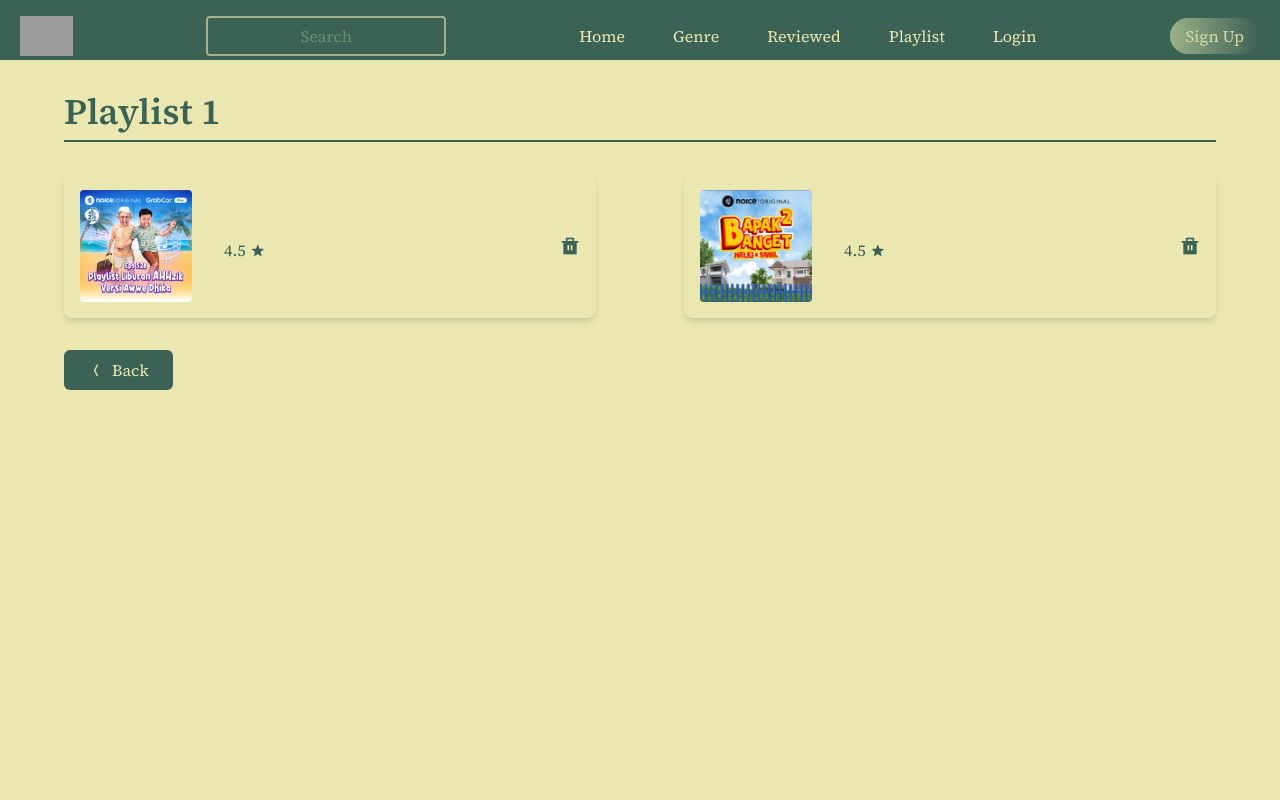
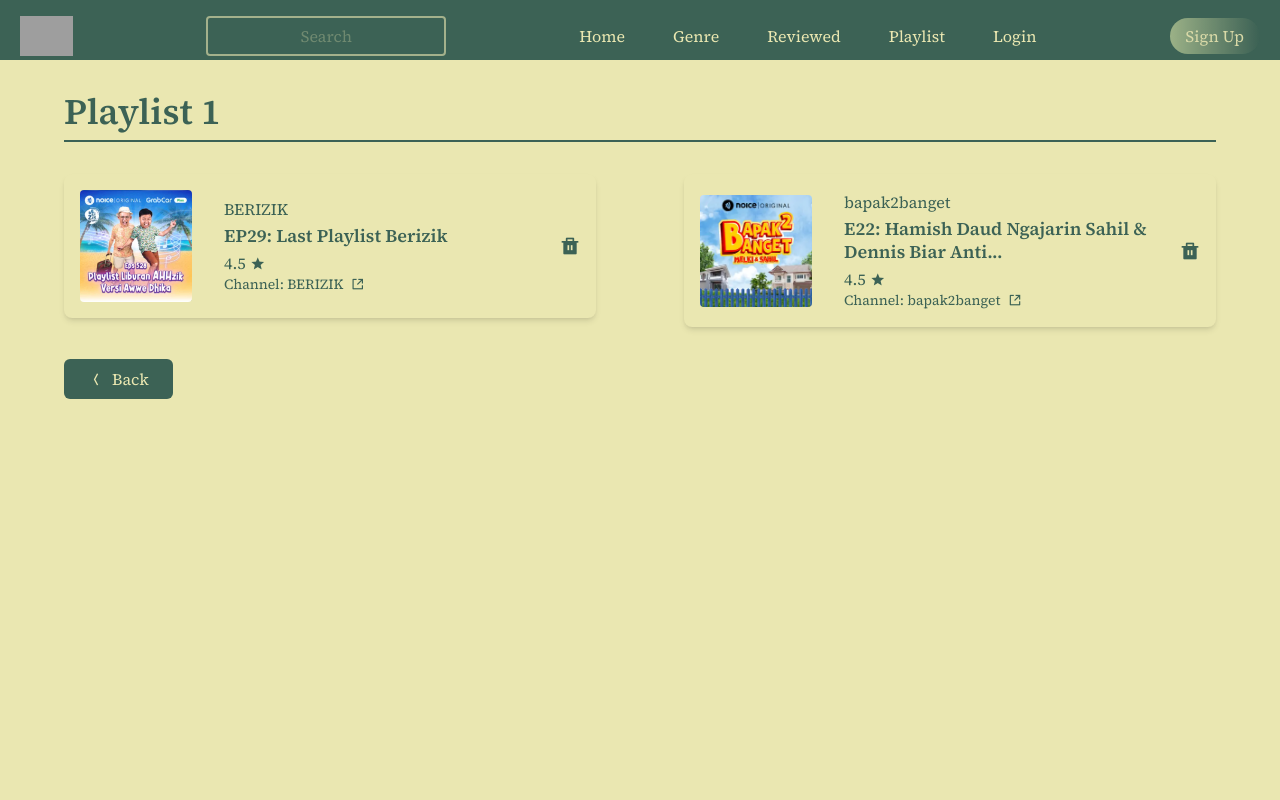
Before and after one commit to DarrelWirasena/PodsFinder, a React (Vite) app: page /playlistviewall/playlist-1 in a window 1280 px wide. Shown: the top 800 px of the page. Built offline with nearby package versions, Linux system fonts and the light colour scheme; grey boxes are pictures that could not be loaded; a web font is replaced by a local one.

Commit message:
Revisi 2

```diff
--- a/src/components/EditProfil.jsx
+++ b/src/components/EditProfil.jsx
@@ -1,9 +1,9 @@
 import React, { useState } from 'react';
-import { PlaceholderImage } from '../data/podcastsData';
+import { PlaceholderImage, AvatarMichelle } from '../data/podcastsData';
 
 const EditProfil = ({ isOpen, onClose, currentUsername, onSave }) => {
   const [newUsername, setNewUsername] = useState(currentUsername);
-  const [newProfileImage, setNewProfileImage] = useState(PlaceholderImage);
+  const [newProfileImage, setNewProfileImage] = useState(AvatarMichelle);
 
   if (!isOpen) return null;
   const handleImageChange = (e) => {
--- a/src/data/playlistsData.js
+++ b/src/data/playlistsData.js
@@ -6,7 +6,7 @@ export const playlistsData = [
     title: 'Playlist 1',
     episodes: [
       {
-
+        id : 'ep1a',
         podcastId: 'berizik-ep29',
         channelId: 'berizik-channel',
         image: BerizikCover,
@@ -15,6 +15,7 @@ export const playlistsData = [
         rating: '4.5'
       },
       {
+        id : 'ep1b',
         podcastId: 'bapak2banget-ep2',
         channelId: 'bapak2banget-channel',
         image: Bapak2BangetCover,
--- a/src/pages/HomePage.jsx
+++ b/src/pages/HomePage.jsx
@@ -1,6 +1,7 @@
 import React from 'react';
 import { Link } from 'react-router-dom';
 import PodsLogo from '../assets/images/PodsFinderHook.png';
+import Image from '../assets/images/headphone.png';
 
 import { allPodcastsData, BerizikCover, Bapak2BangetCover, NightRide, PlaceholderImage } from '../data/podcastsData';
 
--- a/src/pages/Playlist.jsx
+++ b/src/pages/Playlist.jsx
@@ -14,16 +14,17 @@ const PlaylistSectionHeader = ({ title, linkTo = '#' }) => (
 );
 
 const EpisodeItemCard = ({ image, channel, title, rating, onTriggerConfirm, episodeId, podcastId, channelId }) => (
-    <Link to={`/detail/${podcastId}`} className="block">
         <div className="relative flex flex-col ml-8 mr-8 sm:flex-row items-start sm:items-center gap-4 p-4 bg-[#eae7b1] rounded-lg shadow-md">
             <img src={image || PlaceholderImage} alt="Episode Cover" className="w-28 h-28 rounded object-cover flex-shrink-0" />
             <div className="flex-grow">
+            <Link to={`/detail/${podcastId}`} className="block">
                 <p className="text-base text-[#3c6255] mb-1">{channel}</p>
                 <h3 className="text-lg font-semibold text-[#3c6255] mb-2">{title}</h3>
                 <div className="flex items-center text-[#3c6255]">
                     <p className="text-base leading-none">{rating}</p>
                     <i className="ri-star-s-fill text-base leading-none ml-1"></i>
                 </div>
+                </Link>
                 {channelId && channel && (
                     <Link
                         to={`/detailchannel/${channelId}`}
@@ -41,8 +42,7 @@ const EpisodeItemCard = ({ image, channel, title, rating, onTriggerConfirm, epis
                     text-2xl text-[#3c6255]
                     cursor-pointer transition-colors duration-200 hover:text-red-500
                     md:static md:ml-auto md:p-0 md:text-xl
-                    ri-delete-bin-fill
-                "
+                    ri-delete-bin-fill"
                 onClick={(e) => {
                     e.preventDefault();
                     e.stopPropagation();
@@ -51,7 +51,7 @@ const EpisodeItemCard = ({ image, channel, title, rating, onTriggerConfirm, epis
             >
             </button>
         </div>
-    </Link>
+
 );
 
 export const Playlist = ({ onTriggerConfirm }) => {
--- a/src/pages/PlaylistViewAll.jsx
+++ b/src/pages/PlaylistViewAll.jsx
@@ -4,30 +4,42 @@ import { PlaceholderImage } from '../data/podcastsData';
 import { playlistsData } from '../data/playlistsData';
 
 const PlaylistItem = ({
-    episodeTitle,
-    podcastTitle,
+    title,
+    channel,
     rating,
     imageUrl,
     onTriggerConfirm,
-    episodeId
+    episodeId,
+    podcastId,
+    channelId
 }) => {
     return (
-        <div className="relative flex flex-col ml-8 mr-8 sm:flex-row items-start sm:items-center gap-4 p-4 bg-[#eae7b1] rounded-lg shadow-md flex-grow">
+        <Link to={`/detail/${podcastId}`} className="block">
+            <div className="relative flex flex-col ml-8 mr-8 sm:flex-row items-start sm:items-center gap-4 p-4 bg-[#eae7b1] rounded-lg shadow-md flex-grow hover:shadow-lg transition-shadow duration-300">
                 <img
                     src={imageUrl || PlaceholderImage}
-                alt={episodeTitle}
+                    alt={title}
                     className="w-28 h-28 rounded object-cover flex-shrink-0"
                 />
 
                 <div className="ml-4 flex-grow text-[#3c6255]">
-                <p className="text-base mb-1">{podcastTitle}</p>
+                    <p className="text-base mb-1">{channel}</p>
                     <h3 className="text-lg font-semibold leading-tight mt-1 mb-2">
-                    {episodeTitle}
+                        {title}
                     </h3>
                     <div className="flex items-center text-[#3c6255]">
                         <p className="text-base leading-none">{rating}</p>
                         <i alt="Star rating" className="ri-star-s-fill text-base leading-none ml-1" />
                     </div>
+                    {channelId && channel && (
+                        <Link
+                            to={`/detailchannel/${channelId}`}
+                            className="text-sm text-[#3c6255] mt-2 hover:underline hover:text-[#2c4f43] transition-colors"
+                            onClick={(e) => e.stopPropagation()}
+                        >
+                            Channel: {channel} <i className="ri-share-box-line ml-1"></i>
+                        </Link>
+                    )}
                 </div>
 
                 <button
@@ -38,10 +50,15 @@ const PlaylistItem = ({
                         md:static md:ml-auto md:p-0 md:text-xl
                         ri-delete-bin-fill
                     "
-                onClick={() => onTriggerConfirm(episodeId)}
+                    onClick={(e) => {
+                        e.preventDefault();
+                        e.stopPropagation();
+                        onTriggerConfirm(episodeId);
+                    }}
                 >
                 </button>
             </div>
+        </Link>
     );
 };
 
@@ -73,12 +90,14 @@ export const PlaylistViewAll = ({ onTriggerConfirm }) => {
                     {selectedPlaylist.episodes.map((episode) => (
                         <PlaylistItem
                             key={episode.id}
-                            episodeTitle={episode.episodeTitle}
-                            podcastTitle={episode.podcastTitle}
+                            title={episode.episodeTitle || episode.title}
+                            channel={episode.podcastTitle || episode.channel}
                             rating={episode.rating}
                             imageUrl={episode.image}
                             onTriggerConfirm={onTriggerConfirm}
                             episodeId={episode.id}
+                            podcastId={episode.podcastId}
+                            channelId={episode.channelId}
                         />
                     ))}
                 </div>
--- a/src/pages/Reviewed.jsx
+++ b/src/pages/Reviewed.jsx
@@ -4,16 +4,18 @@ import { dataReviewed } from '../data/dataReviewed';
 
 const ReviewedPodcastCard = ({ id, image, title, episode, rating, channelId, channelName }) => {
   return (
-    <Link to={`/detail/${id}`} className="block">
       <div className="flex flex-col sm:flex-row items-center sm:items-start gap-4 p-4 rounded-lg mb-4 bg-[#EAE7B1]/20 shadow-md hover:shadow-lg transition-shadow duration-300">
         <img
           src={image}
           alt={title}
           className="w-24 h-24 rounded-lg object-cover flex-shrink-0"
         />
+
         <div className="flex flex-col justify-center text-center sm:text-left flex-grow">
+        <Link to={`/detail/${id}`} className="block">
           <p className="text-base font-semibold text-[#3c6255] mb-1">{title}</p>
           <p className="text-lg font-bold text-[#3c6255] mb-2">{episode}</p>
+          </Link>
           <div className="flex items-center justify-center sm:justify-start mt-1">
             <p className="text-base text-[#3c6255]">{rating}</p>
             <i className="ri-star-s-fill text-[#3c6255] text-base ml-1"></i>
@@ -29,7 +31,7 @@ const ReviewedPodcastCard = ({ id, image, title, episode, rating, channelId, cha
           )}
         </div>
       </div>
-    </Link>
+
   );
 };
 
--- a/src/pages/SignUp.jsx
+++ b/src/pages/SignUp.jsx
@@ -47,18 +47,19 @@ export const SignUp = () => {
           SIGN UP
         </button>
 
-        <p className="text-center text-base text-[#3c6255] mb-4">---- or register with ----</p>
+        {/* <p className="text-center text-base text-[#3c6255] mb-4">---- or register with ----</p> */}
 
-        <div className="flex justify-around">
-          <div className="flex items-center">
+        {/* <div className="flex justify-around">
+          <div className="flex items-center bg-[#3c6255]">
             <img src="google.png" alt="Google" className="w-5 h-5 mr-2" />
             <span className="text-base text-[#eae7b1]">Google</span>
           </div>
-          <div className="flex items-center">
+          <div className="flex items-center bg-[#3c6255]">
             <img src="apple-inc.png" alt="Apple" className="w-5 h-5 mr-2" />
             <span className="text-base text-[#eae7b1]">Apple</span>
           </div>
-        </div>
+        </div> */}
+
       </div>
     </div>
   );
```
Also changed, not shown: src/pages/Profil.jsx (+18 -13 lines), src/assets/images/headphone.png (added). Lines whose indentation alone changed are shown as unchanged.
